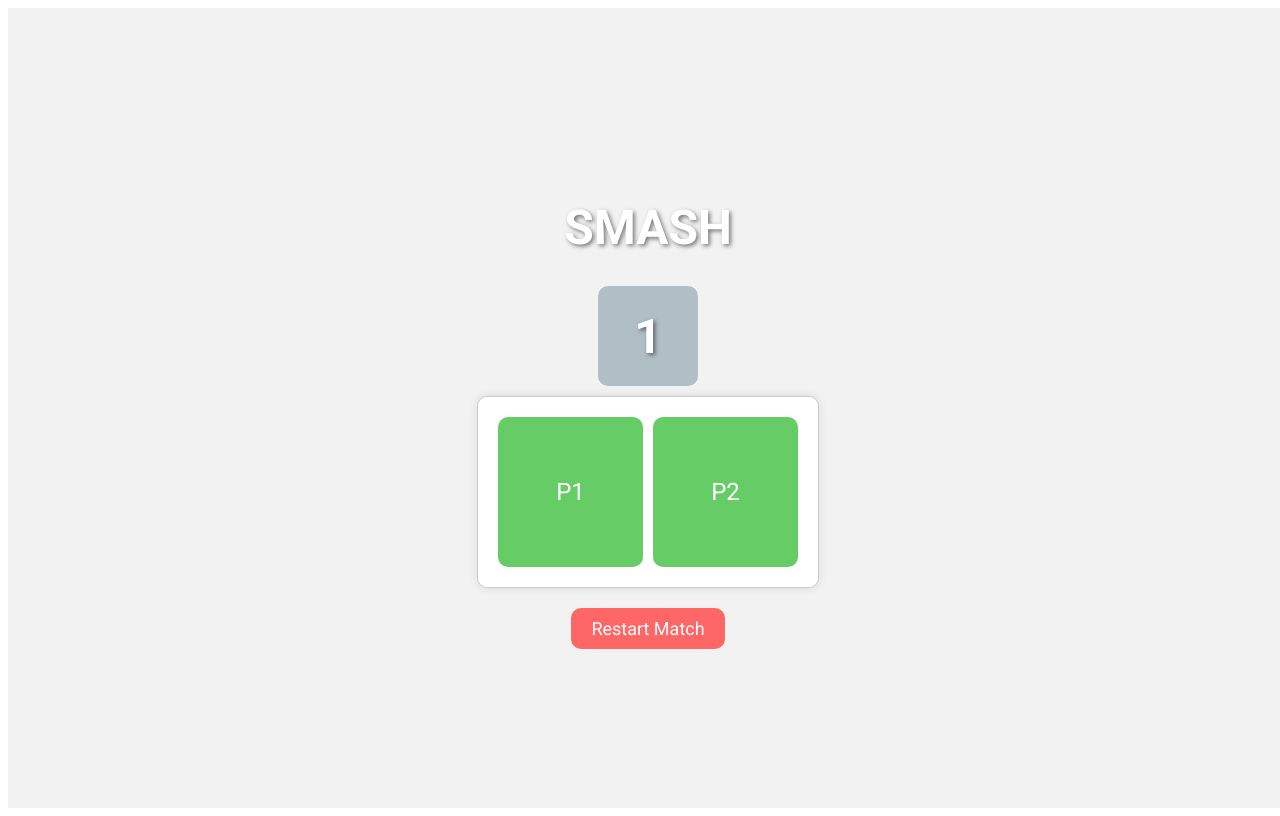
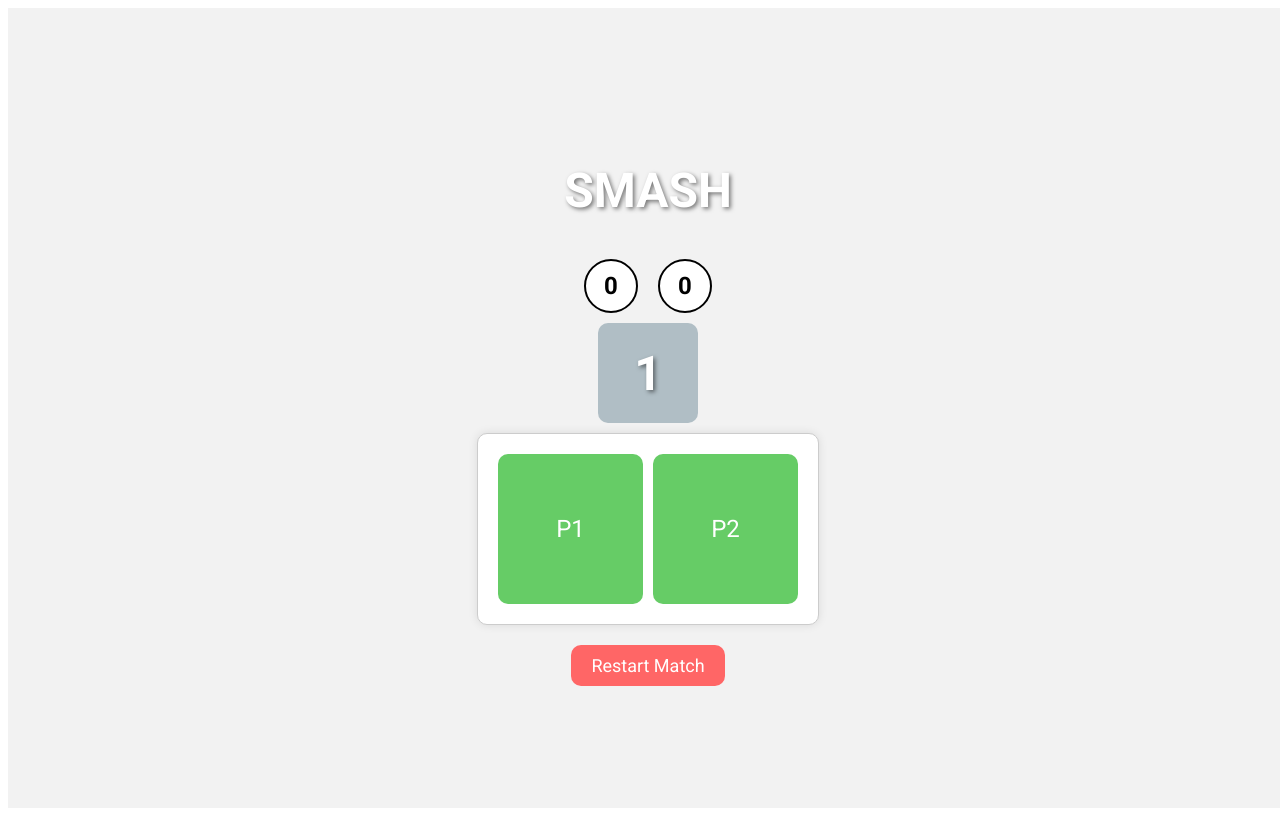
Before and after one commit to bcmfranco/smash, a Nuxt app: page / in a window 1280 px wide. Built offline with nearby package versions, Linux system fonts and the light colour scheme.

Commit message:
add pointer

```diff
--- a/src/pages/index.vue
+++ b/src/pages/index.vue
@@ -1,6 +1,11 @@
 <template>
   <div id="container">
     <h1 id="logo">SMASH</h1>
+
+    <div id="pointer">
+      <div class="player-score">{{ points.player_1 }}</div>
+      <div class="player-score">{{ points.player_2 }}</div>
+    </div>
 
 
     <div id="joystick">
@@ -238,4 +243,25 @@ h1#logo {
   transform: scale(1.5); /* Escala para agrandar ligeramente */
 }
 
+#pointer {
+  display: flex;
+  justify-content: center;
+  align-items: center;
+  margin-top: 20px;
+}
+
+.player-score {
+  width: 50px;
+  height: 50px;
+  border: 2px solid #000;
+  border-radius: 50%;
+  display: flex;
+  justify-content: center;
+  align-items: center;
+  font-size: 24px;
+  font-weight: bold;
+  margin: 0 10px;
+  background-color: #fff;
+}
+
 </style>
```
